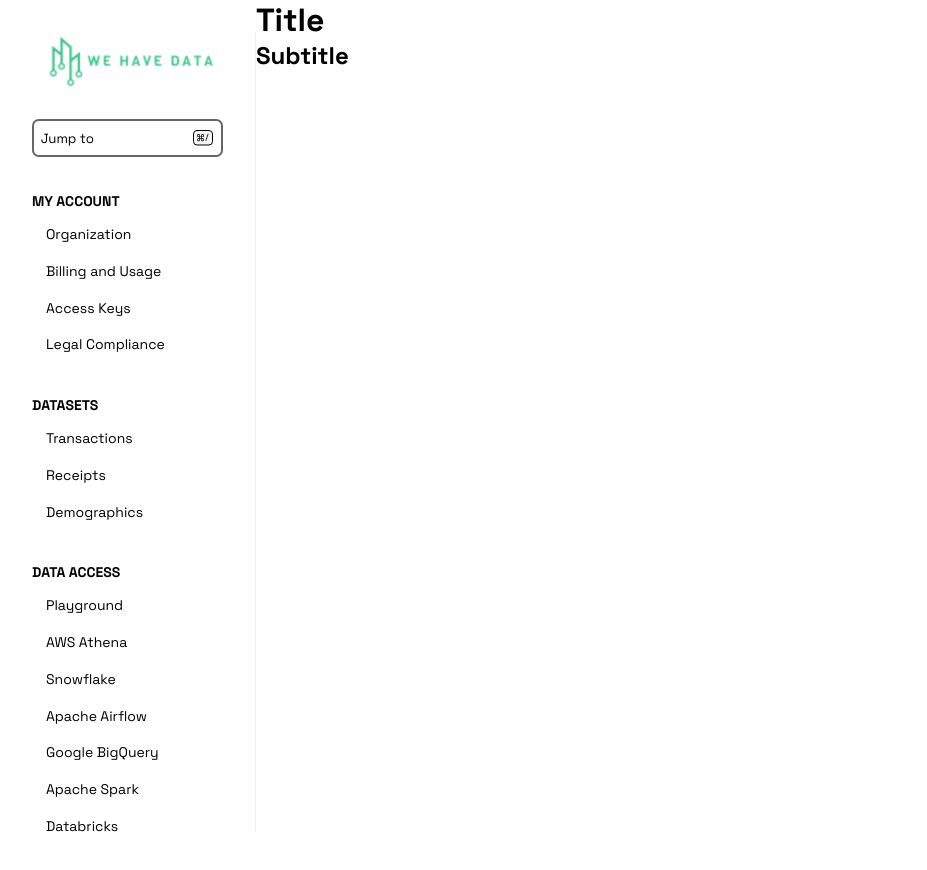
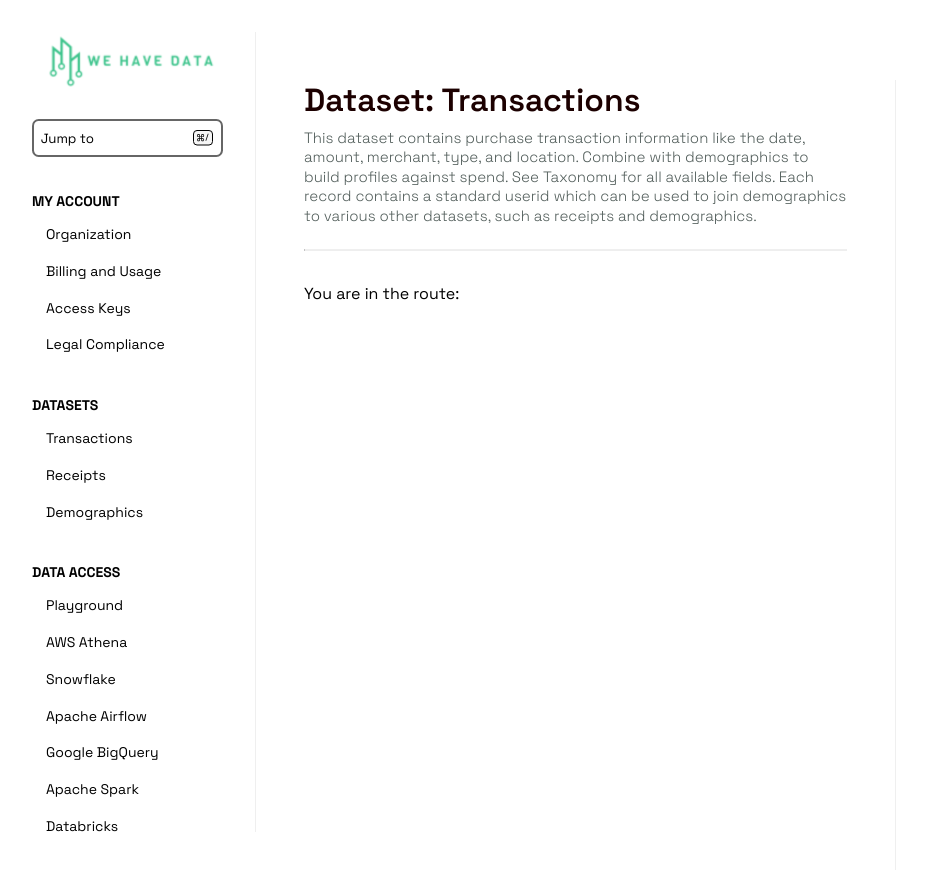
Before and after one commit to tiki/website-client-shop, a Vue app: page / in a window 1280 px wide. Shown: the top 870 px of the page, without its empty margins (0-927 px from the left). Built offline with nearby package versions, Linux system fonts and the light colour scheme.

Commit message:
feat: second column

```diff
--- a/src/ContentColumn/ContentColumn.vue
+++ b/src/ContentColumn/ContentColumn.vue
@@ -3,7 +3,32 @@ import ContentHeader from './ContentHeader.vue'
 </script>
 
 <template>
-  <content-header />
+  <div class="content-column-container">
+    <content-header
+      :title="'Dataset: Transactions'"
+      :subtitle="`This dataset contains purchase transaction information like the date, amount, merchant, type,
+      and location. Combine with demographics to build profiles against spend. See Taxonomy for all
+      available fields. Each record contains a standard userid which can be used to join
+      demographics to various other datasets, such as receipts and demographics.`"
+    />
+    <div class="slot-container">
+      <slot />
+    </div>
+  </div>
 </template>
 
-<style scoped></style>
+<style scoped>
+.content-column-container {
+  height: 100vh;
+  border-right: 1px solid #00000010;
+  display: flex;
+  flex-direction: column;
+  width: 50%;
+  margin-top: 5em;
+  padding: 0 3em;
+}
+
+.slot-container {
+  margin-top: 2em;
+}
+</style>
--- a/src/ContentColumn/ContentHeader.vue
+++ b/src/ContentColumn/ContentHeader.vue
@@ -1,9 +1,23 @@
-<script setup lang="ts"></script>
+<script setup lang="ts">
+defineProps({
+  title: {
+    type: String,
+    required: true
+  },
+  subtitle: {
+    type: String,
+    required: true
+  }
+})
+</script>
 
 <template>
   <div class="container">
-    <h1>Title</h1>
-    <h2>Subtitle</h2>
+    <h1>{{ title }}</h1>
+    <h2>
+      {{ subtitle }}
+    </h2>
+    <hr />
   </div>
 </template>
 
@@ -12,4 +26,22 @@
   display: flex;
   flex-direction: column;
 }
+
+h1 {
+  color: #1c0000;
+  font-weight: 600;
+}
+
+h2 {
+  color: #505c59;
+  font-size: 15px;
+  font-weight: 300;
+  margin-top: 0.5em;
+  line-height: 1.3em;
+}
+
+hr {
+  margin-top: 1.5em;
+  border-top: 1px solid #00000010;
+}
 </style>
--- a/src/MainLayout/MainLayout.vue
+++ b/src/MainLayout/MainLayout.vue
@@ -1,15 +1,18 @@
 <script setup lang="ts">
 import NavigationColumn from '../NavColumn/NavigationColumn.vue'
 import ContentColumn from '../ContentColumn/ContentColumn.vue'
+import { ref } from 'vue'
+
+const route = ref<string>()
 </script>
 
 <template>
   <div class="container">
     <!-- first column  -->
-    <navigation-column />
+    <navigation-column @route="(routeName: string) => (route = routeName)" />
 
     <!-- second column -->
-    <content-column />
+    <content-column> You are in the route: {{ route }}</content-column>
 
     <!-- third column -->
   </div>
--- a/src/NavColumn/NavSection.vue
+++ b/src/NavColumn/NavSection.vue
@@ -13,7 +13,14 @@ defineProps({
   }
 })
 
+const emits = defineEmits(['route'])
+
 const selectedRoute = ref<string>()
+
+const handleRouting = (route: string) => {
+  selectedRoute.value = route
+  emits('route', route)
+}
 </script>
 
 <template>
@@ -23,7 +30,7 @@ const selectedRoute = ref<string>()
       <li
         v-for="route in section.navList"
         :key="route"
-        @click="selectedRoute = route"
+        @click="handleRouting(route)"
         :class="route === selectedRoute ? 'selected-route' : ''"
       >
         {{ route }}
--- a/src/NavColumn/NavigationColumn.vue
+++ b/src/NavColumn/NavigationColumn.vue
@@ -29,7 +29,7 @@ const contentSection = [
 <template>
   <div class="nav-column-container">
     <nav-header />
-    <nav-section :nav-section="contentSection" />
+    <nav-section :nav-section="contentSection" @route="(route: string) => $emit('route', route)" />
   </div>
 </template>
 
```
